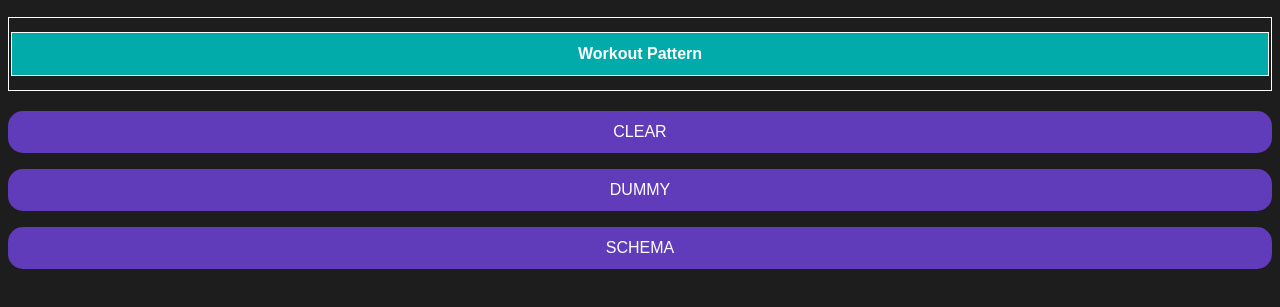
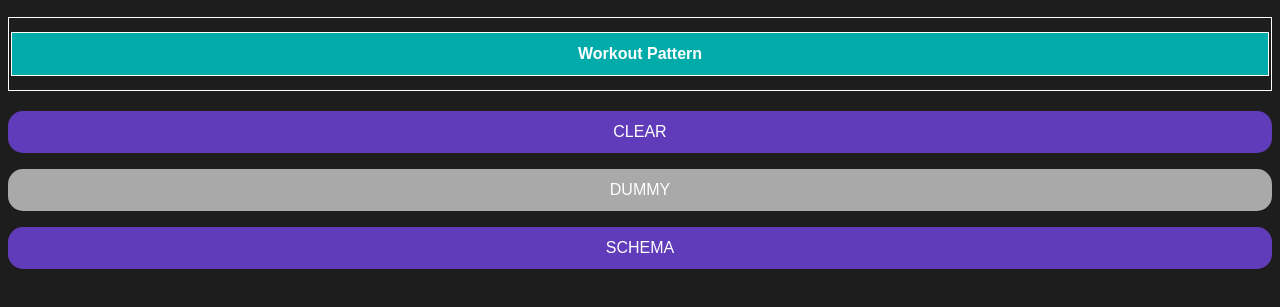
Before and after one commit to suneelkumarreddy-k/Body-Fitness-App, a plain HTML site: page index.html in a window 1280 px wide. Both pictures are taken after a click on the button "LOG". Shown: the part 111-418 px from the top of the page. Drawn offline with Linux system fonts and the light colour scheme.

Commit message:
Update index.html

```diff
--- a/index.html
+++ b/index.html
@@ -303,7 +303,7 @@ display : none;
     </table>
 
       <input id="btnRst" type="button" value="CLEAR" onclick="rstLog()" />
-   <input id="btnDlog" type="button" value="DUMMY" onclick="dLog()" />
+   <input id="btnDlog" type="button" value="DUMMY" onclick="dLog()" disabled />
 <input type="button" value="SCHEMA" id="btnSma" onclick="secOps(this)" />
    </section>
 <script>
```
